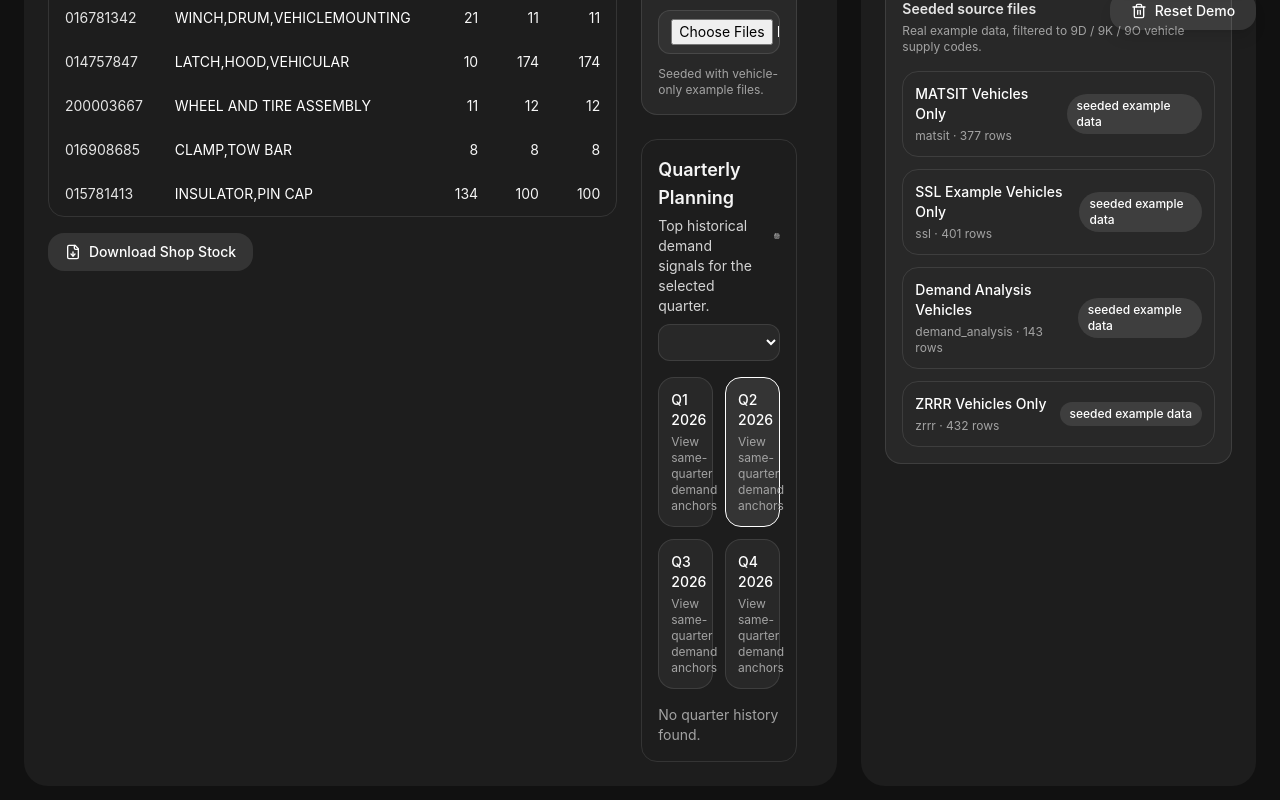
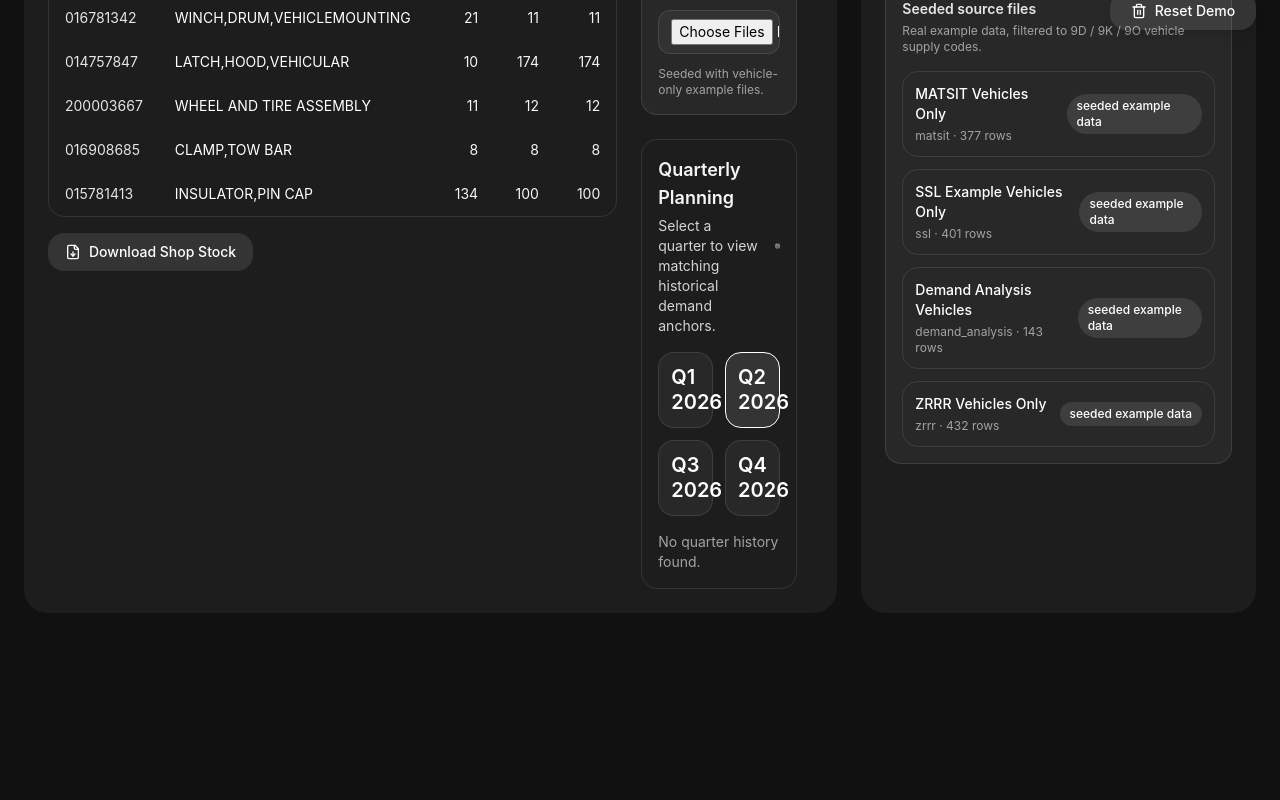
Before and after one commit to jfranze12/leanfinalmvp, a React (Vite) app: page / in a window 1280 px wide. Shown: the part 746-1546 px from the top of the page. After the commit the page ends 1399 px from the top, so only its background shows below. Built offline with nearby package versions, Linux system fonts and the light colour scheme.

Commit message:
lifestyle changes

```diff
--- a/src/App.jsx
+++ b/src/App.jsx
@@ -508,16 +508,10 @@ export default function App() {
                     <div className="flex items-center justify-between gap-3">
                       <div>
                         <h3 className="text-lg font-semibold text-neutral-100">Quarterly Planning</h3>
-                        <p className="mt-1 text-sm text-neutral-300">Top historical demand signals for the selected quarter.</p>
+                        <p className="mt-1 text-sm text-neutral-300">Select a quarter to view matching historical demand anchors.</p>
                       </div>
                       <CalendarRange className="h-5 w-5 text-neutral-300" />
                     </div>
-                    <Select value={selectedQuarter} onValueChange={setSelectedQuarter}>
-                      <div className="mt-4">
-                        <TabsList className="hidden" />
-                        <SelectContent />
-                      </div>
-                    </Select>
                     <div className="mt-4 grid grid-cols-1 gap-3 sm:grid-cols-2">
                       {quarterOptions.map((quarter) => (
                         <button
@@ -525,8 +519,11 @@ export default function App() {
                           className={`rounded-2xl border p-3 text-left ${selectedQuarter === quarter ? 'border-white bg-white/10' : 'border-white/10 bg-white/5 hover:bg-white/10'}`}
                           onClick={() => setSelectedQuarter(quarter)}
                         >
-                          <div className="text-sm font-medium">{quarter}</div>
-                          <div className="mt-1 text-xs text-neutral-400">View same-quarter demand anchors</div>
+                          <div className="text-xl font-semibold leading-tight">
+                            {quarter.split(' ')[0]}
+                            <br />
+                            {quarter.split(' ')[1]}
+                          </div>
                         </button>
                       ))}
                     </div>
@@ -731,8 +728,8 @@ export default function App() {
                         <TableRow className="border-white/10">
                           <TableHead className="text-neutral-300">Material</TableHead>
                           <TableHead className="text-neutral-300">Description</TableHead>
-                          <TableHead className="text-neutral-300 text-right">Pred Qty</TableHead>
-                          <TableHead className="text-neutral-300 text-right">Rec. ROP</TableHead>
+                          <TableHead className="min-w-[120px] text-right text-neutral-300">Pred Qty</TableHead>
+                          <TableHead className="min-w-[120px] text-right text-neutral-300">Rec. ROP</TableHead>
                           <TableHead className="text-neutral-300 text-right">Keep %</TableHead>
                         </TableRow>
                       </TableHeader>
@@ -746,7 +743,7 @@ export default function App() {
                                 type="number"
                                 value={row.predictedQty}
                                 onChange={(event) => setEditablePredictionRows((current) => current.map((item, itemIndex) => itemIndex === index ? { ...item, predictedQty: Number(event.target.value) } : item))}
-                                className="ml-auto w-28 rounded-xl border-white/10 bg-white/5 text-right tabular-nums"
+                                className="ml-auto w-36 rounded-xl border-white/10 bg-white/5 pr-3 text-right tabular-nums"
                               />
                             </TableCell>
                             <TableCell className="text-right">
@@ -754,7 +751,7 @@ export default function App() {
                                 type="number"
                                 value={row.recommendedReorderPoint}
                                 onChange={(event) => setEditablePredictionRows((current) => current.map((item, itemIndex) => itemIndex === index ? { ...item, recommendedReorderPoint: Number(event.target.value) } : item))}
-                                className="ml-auto w-28 rounded-xl border-white/10 bg-white/5 text-right tabular-nums"
+                                className="ml-auto w-36 rounded-xl border-white/10 bg-white/5 pr-3 text-right tabular-nums"
                               />
                             </TableCell>
                             <TableCell className="text-right text-neutral-100">{Math.round(row.keepProbability * 100)}%</TableCell>
```
